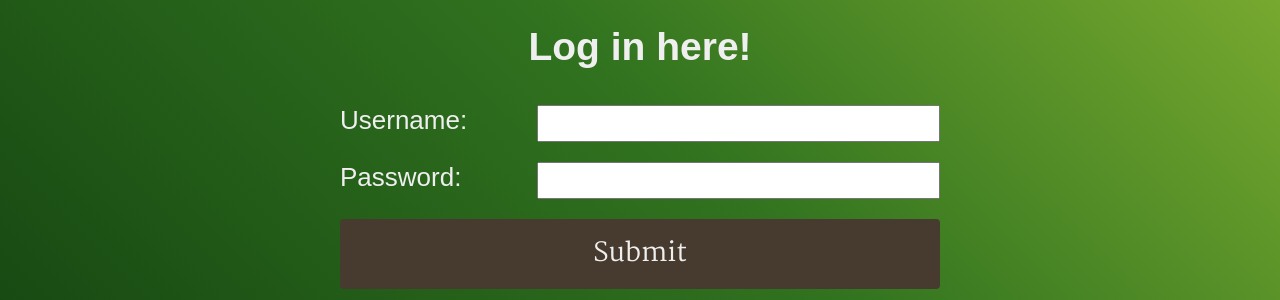
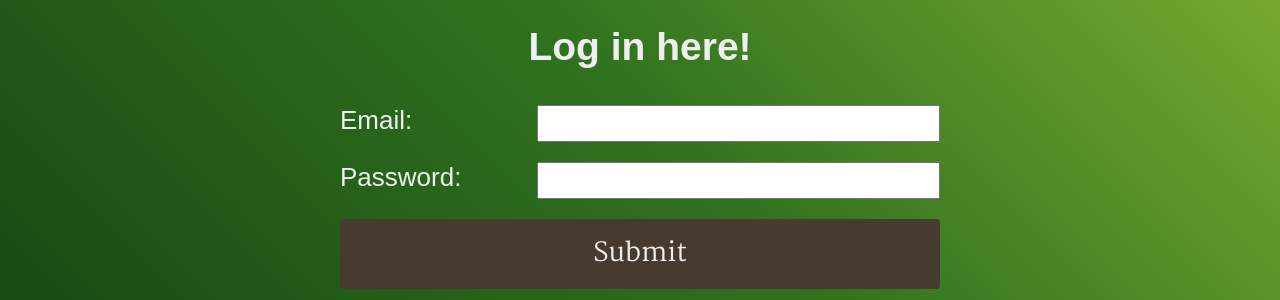
Before and after one commit to ThinkerDreamer/FocusPods, a Flask app: template server/templates/login.html in a window 1280 px wide. Shown: the part 305-605 px from the top of the page. Run offline with Flask 2, Linux system fonts and the light colour scheme; the template is opened without the code that fills it, so the values that code supplies are empty; some libraries are stand-ins or nearby versions; some web fonts are replaced.

Commit message:
rename login field from username to email

```diff
--- a/server/templates/login.html
+++ b/server/templates/login.html
@@ -15,8 +15,8 @@
     <form action="#" method="post">
         <ul class="flex-form flex">
             <li class="form-item">
-                <label for="username">Username: </label>
-                <input type="text" id="name-input" name="username">
+                <label for="email">Email: </label>
+                <input type="text" id="name-input" name="email">
             </li>
             <li class="form-item">
                 <label for="password">Password: </label>
```
